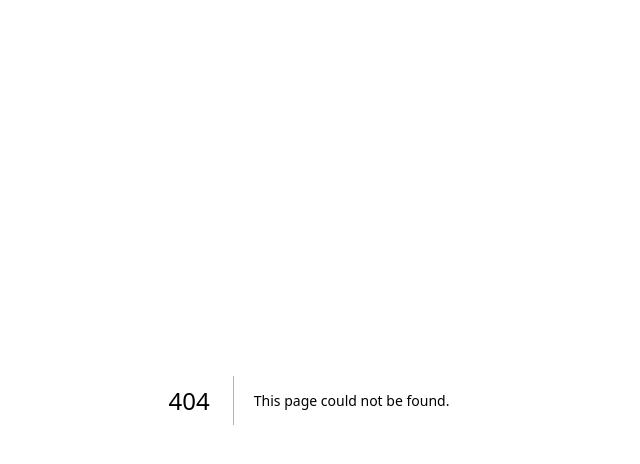
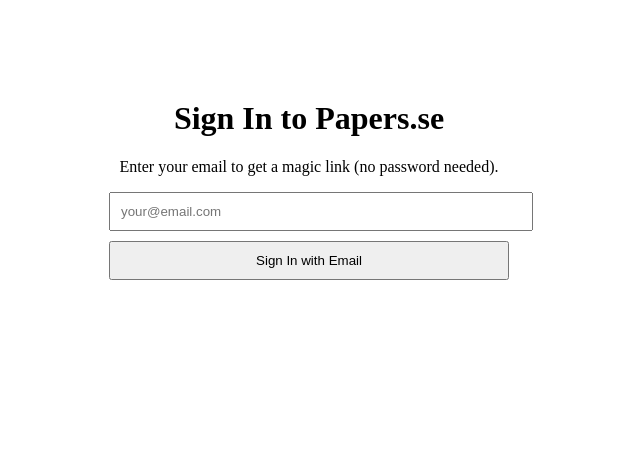
Before and after one commit to papersonstuff/papers.se-grok, a Next.js app: page /auth/signin in a window 1280 px wide. Before the commit this address had no page. Shown: the top 464 px of the page, without its empty margins (331-971 px from the left). Built offline with nearby package versions, Linux system fonts and the light colour scheme.

Commit message:
Create page.js

```diff
--- /dev/null
+++ b/app/auth/signin/page.js
@@ -0,0 +1,49 @@
+'use client';
+
+import { useState } from 'react';
+import { signIn } from 'next-auth/react';
+
+export default function SignIn() {
+  const [email, setEmail] = useState('');
+  const [message, setMessage] = useState('');
+  const [loading, setLoading] = useState(false);
+
+  const handleSubmit = async (e) => {
+    e.preventDefault();
+    setLoading(true);
+    setMessage('');
+
+    const res = await signIn('email', {
+      email,
+      redirect: false,
+    });
+
+    setLoading(false);
+    if (res.error) {
+      setMessage('Error: ' + res.error);
+    } else {
+      setMessage('Check your email for the sign-in link!');
+    }
+  };
+
+  return (
+    <div style={{ maxWidth: '400px', margin: '100px auto', textAlign: 'center' }}>
+      <h1>Sign In to Papers.se</h1>
+      <p>Enter your email to get a magic link (no password needed).</p>
+      <form onSubmit={handleSubmit}>
+        <input
+          type="email"
+          placeholder="your@email.com"
+          value={email}
+          onChange={(e) => setEmail(e.target.value)}
+          required
+          style={{ width: '100%', padding: '10px', marginBottom: '10px' }}
+        />
+        <button type="submit" disabled={loading} style={{ width: '100%', padding: '10px' }}>
+          {loading ? 'Sending...' : 'Sign In with Email'}
+        </button>
+      </form>
+      {message && <p>{message}</p>}
+    </div>
+  );
+}
```
